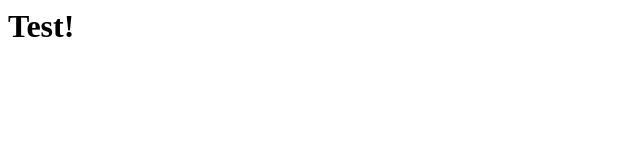
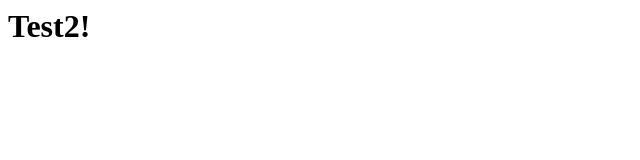
Before and after one commit to yomamamastery/yomamamastery.github.io, a plain HTML site: page index.html in a window 1280 px wide. Shown: the full height of the page, 0-640 px from the left. Drawn offline with Linux system fonts and the light colour scheme.

Commit message:
Update index.html to try trigger rebuild

```diff
--- a/index.html
+++ b/index.html
@@ -1 +1 @@
-<h1>Test!</h1>
+<h1>Test2!</h1>
```
